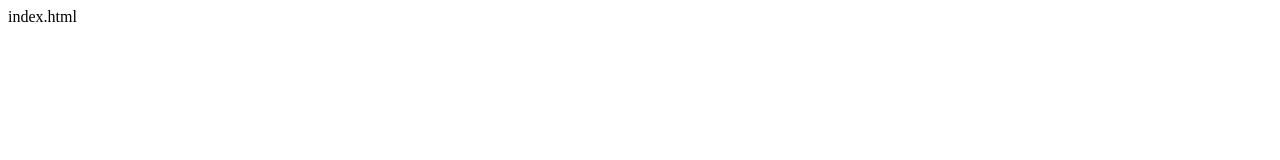
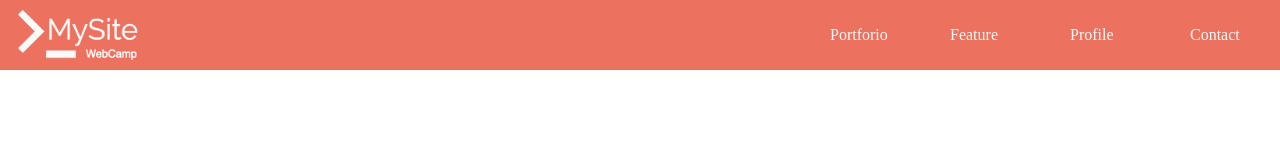
Before and after one commit to NZTK/1-10, a plain HTML site: page index.html in a window 1280 px wide. Drawn offline with Linux system fonts and the light colour scheme.

Commit message:
[Add] headbar

```diff
--- a/index.html
+++ b/index.html
@@ -1 +1,35 @@
-index.html
+<!DOCTYPE html>
+<html lang="ja">
+<head>
+	<meta charset="utf8">
+	<title>WALS成果物</title>
+	<link rel="viewport" content="width=device-width,initial-scale=1.0">
+	<link rel="stylesheet" href="https://use.fontawesome.com/releases/v5.0.13/css/all.css">
+	<link rel="stylesheet" href="style.css">
+</head>
+<body>
+	<header>
+		<div class="container clearfix">
+          <a href="#mv">
+          	<img class="logo" src="img/logo.png" alt="ロゴ">
+          </a>
+        </div>
+        <nav>
+        	<ul class="nav">
+        		<li class="nav-list">
+        			<a href="#portforio">Portforio</a>
+        		</li>
+        		<li class="nav-list">
+        			<a href="#feature">Feature</a>
+        		</li>
+        		<li class="nav-list">
+        			<a href="#profile">Profile</a>
+        		</li>
+        		<li class="nav-list">
+        			<a href="#Contact">Contact</a>
+        		</li>
+        	</ul>
+        </nav>
+	</header><!-- /header -->
+
+</body>
--- a/style.css
+++ b/style.css
@@ -1 +1,43 @@
-style.css
+* {
+	margin: 0;
+	padding: 0;
+	box-sizing: border-box;
+}
+a {
+	text-decoration: none;
+}
+
+.clearfix:afer {
+	conent:"";
+	display: block;
+	clear: both;
+}
+.conteiner {
+	width: 1024px;
+	margin: 0 auto;
+
+}
+header {
+	position: relative;
+	width: 100%;
+	height: 70px;background-color: #ec715f
+}
+.logo {
+	height: 70px;
+	float: left;
+}
+.nav {
+	float: right;
+}
+.nav-list {
+	float: left;
+	width: 120px;
+	line-height: 70px;
+	color: #fafafa;
+	padding: 0 30px;
+	list-style: none;
+	font-size: 16px;
+}
+.nav-list a {
+	color: #fafafa;
+}
```
Also changed, not shown: img/favicon.ico (added), img/logo.png (added), img/mv.png (added), img/my-icon.jpg (added), img/sketch.jpg (added), img/talk.jpg (added), img/webcamp-mother.png (added), img/webcamp.png (added), img/websuku.png (added), img/write.jpg (added), 1 other file.
